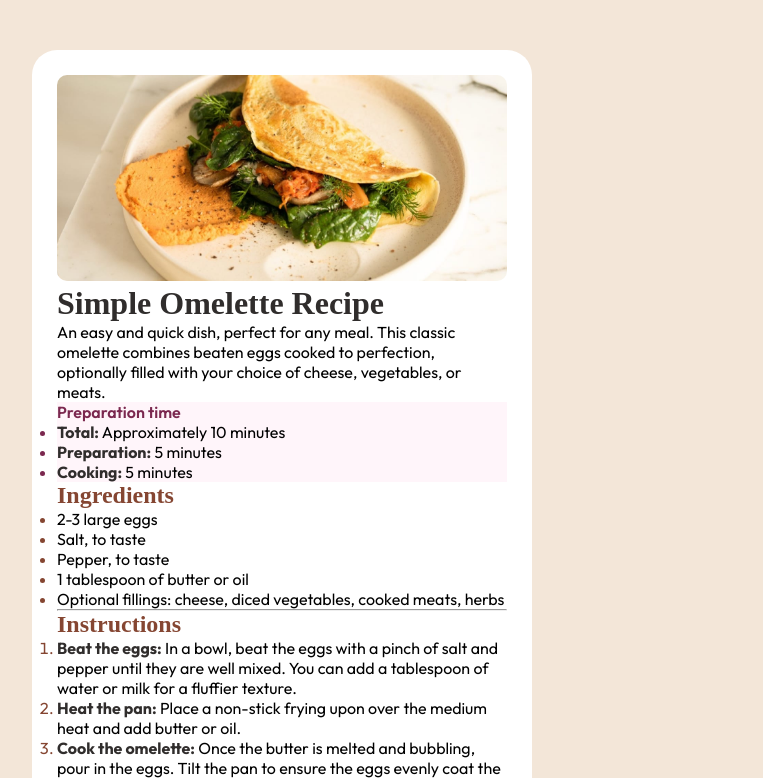
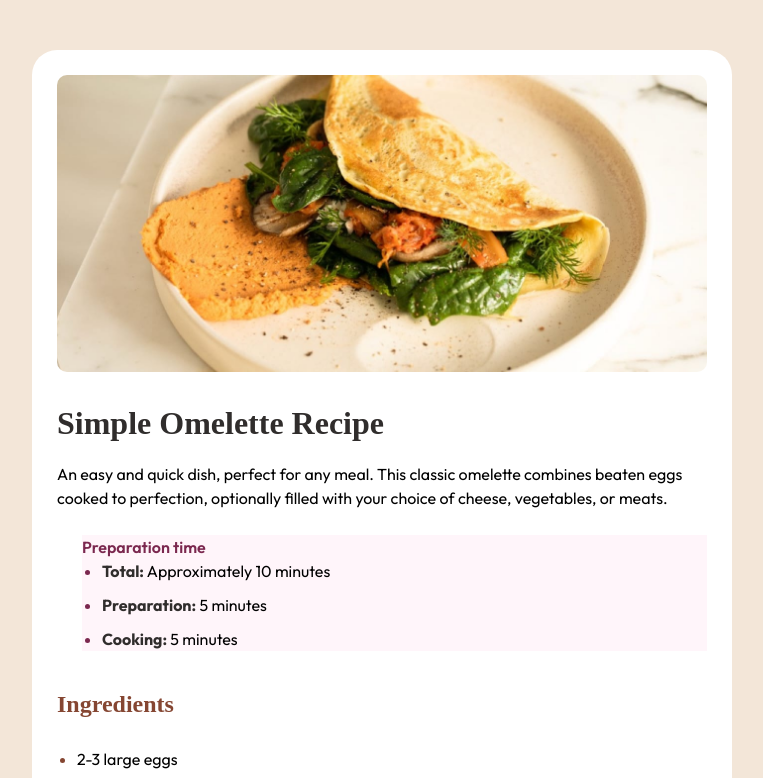
Before and after one commit to paladachelle/frontend-mentor, a plain HTML site: page development/recipe-page-main/index.html in a window 1280 px wide. Shown: the top 778 px of the page, without its empty margins (18-781 px from the left). Drawn offline with Linux system fonts and the light colour scheme.

Commit message:
Updated files

```diff
--- a/development/recipe-page-main/index.html
+++ b/development/recipe-page-main/index.html
@@ -17,7 +17,7 @@
   </head>
   <body>
     <main class="container">
-      <img src="assets/images/image-omelette.jpeg" alt="Omelette" width="450" />
+      <img src="assets/images/image-omelette.jpeg" alt="Omelette" width="650" />
       <h1 class="title">Simple Omelette Recipe</h1>
       <p class="description">
         An easy and quick dish, perfect for any meal. This classic omelette
--- a/development/recipe-page-main/style.css
+++ b/development/recipe-page-main/style.css
@@ -44,10 +44,13 @@ body {
     background: var(--stone--100);
     max-height: 100vh;
     padding: 50px;
+    line-height: 1.5;
+
 }
 
 h1.title {
     color: var(--stone--900);
+    padding: 20px 0px 15px 0px;
 }
 
 p,
@@ -61,8 +64,19 @@ li::marker {
     color: var(--brown--800);
 }
 
+.heading__two {
+    padding: 25px 0px 25px 0px;
+
+}
+
+ul > li,
+ol > li {
+    margin-bottom: 10px;
+    margin-left: 20px;
+}
+
 .container {
-    max-width: 500px;
+    max-width: 700px;
     background-color: var(--white);
     padding: 25px;
     border-radius: 25px;
@@ -74,6 +88,7 @@ li::marker {
 
 .card {
     background-color: var(--rose--50);
+    margin: 25px 0px 0px 25px;
 }
 
 .card__title {
```
